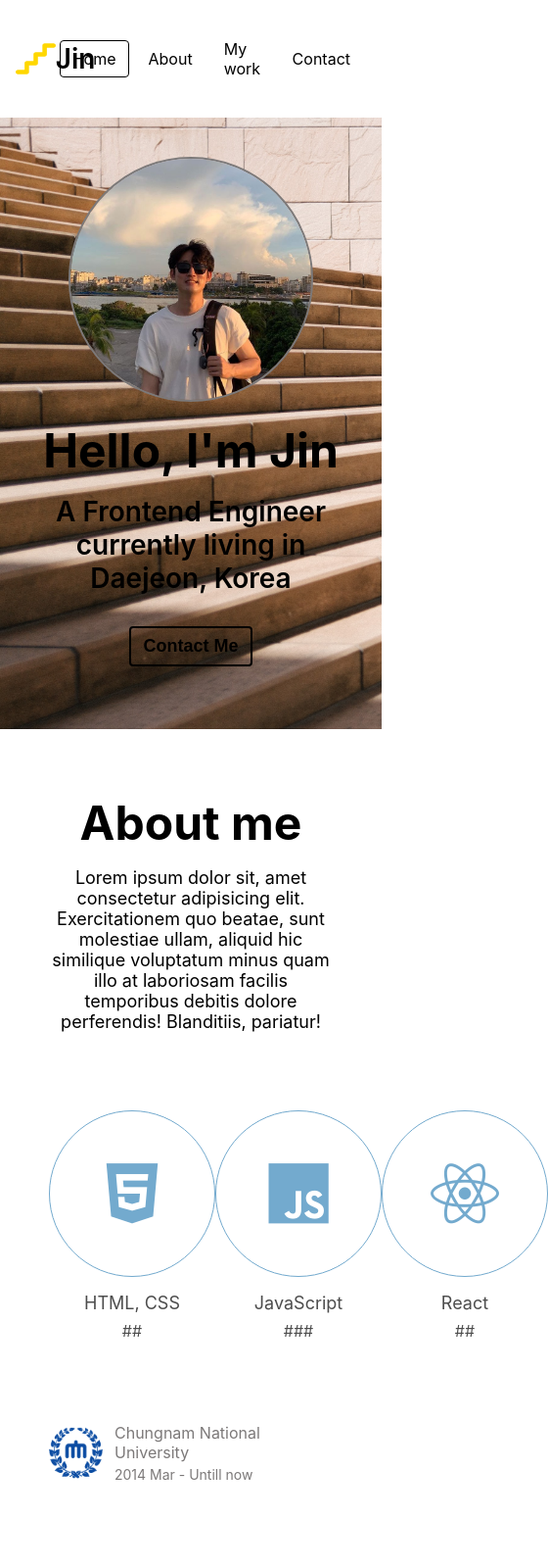
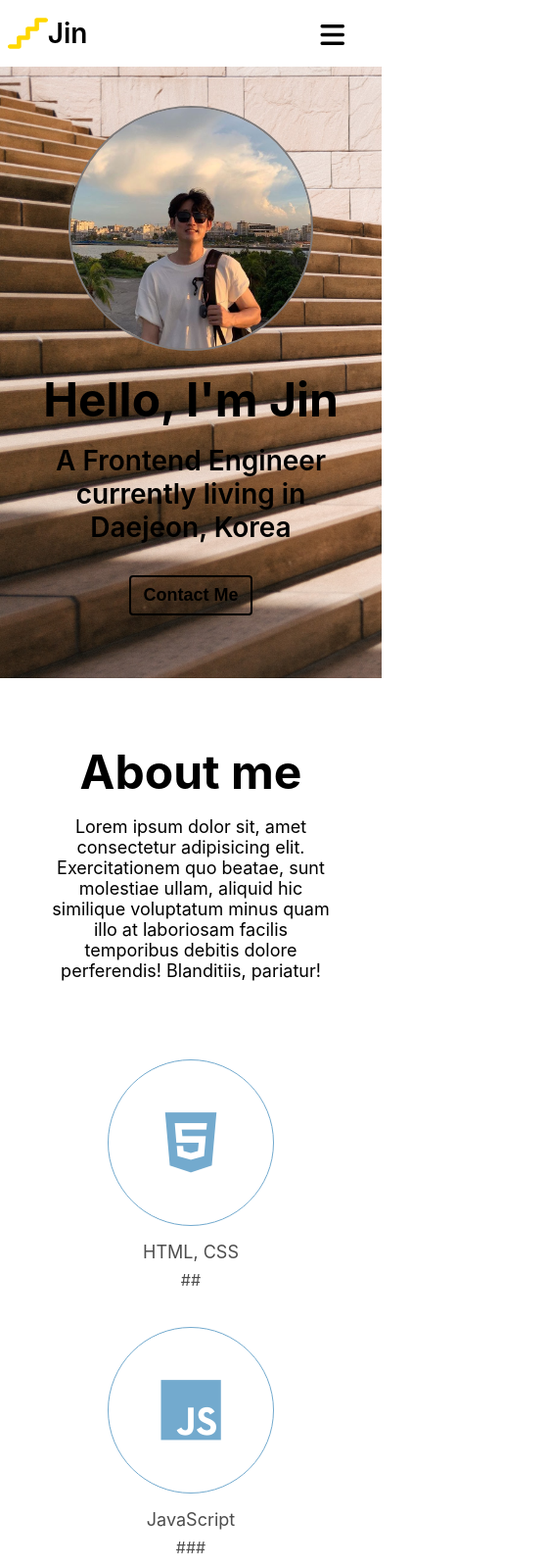
Before and after one commit to jinnkimm7/portfolio_final, a plain HTML site: page index.html in a window 390 px wide. Shown: the top 1600 px of the page at 98% size, 560 px wide, since content can reach past the window. Drawn offline with Linux system fonts and the light colour scheme.

Commit message:
CSS : Responsive

```diff
--- a/index.html
+++ b/index.html
@@ -33,6 +33,10 @@
       <!-- <li class="navbar__menu__item">Testimonial</li> -->
       <li class="navbar__menu__item">Contact</li>
     </ul>
+    <!-- toggle-button -->
+    <button class="navbar__toggle-btn">
+      <i class="fa fa-solid fa-bars toggle__btn"></i>
+    </button>
 
   </nav>
   <!-- home -->
--- a/style.css
+++ b/style.css
@@ -126,6 +126,19 @@ p {
 .navbar__menu__item:hover {
   color: var(--color-orange);
   background-color: var(--color-blue);
+}
+
+.navbar__toggle-btn {
+  position: absolute;
+  top: 20px;
+  right: 32px;
+  font-size: var(--font-medium);
+  display: none;
+  transition: all var(--animation-duration) ease;
+}
+
+.navbar__toggle-btn:hover {
+  color: var(--color-orange);
 }
 
 /* home */
@@ -347,3 +360,39 @@ p {
   transform: scale(1.1);
   color: var(--color-orange);
 }
+
+@media screen and (max-width:768px) {
+  .navbar__toggle-btn {
+    display: block;
+  }
+
+  #navbar {
+    flex-direction: column;
+    align-items: flex-start;
+    padding: 16px 8px 16px 8px;
+  }
+
+  .navbar__menu {
+    flex-direction: column;
+    text-align: center;
+    width: 100%;
+    display: none;
+  }
+
+  .navbar__menu__item {
+    width: 100%;
+  }
+
+  .about__stacks {
+    flex-direction: column;
+    align-items: center;
+  }
+
+  .stack {
+    margin-bottom: 38px;
+  }
+
+  .project {
+    flex-grow: 1;
+  }
+}
```
